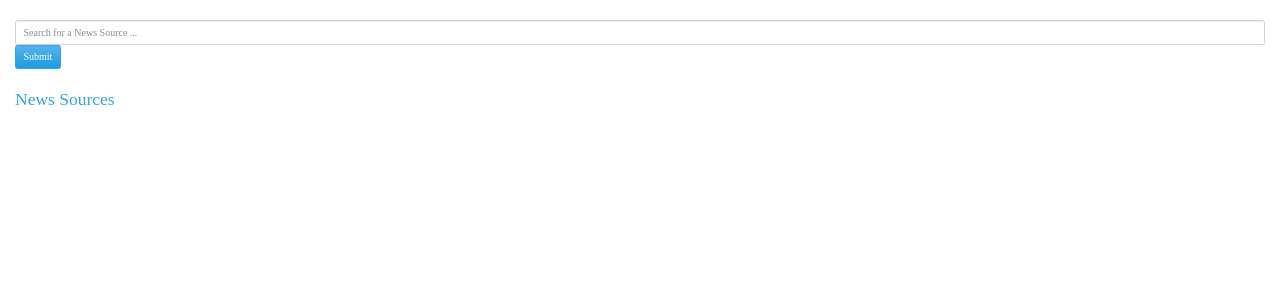
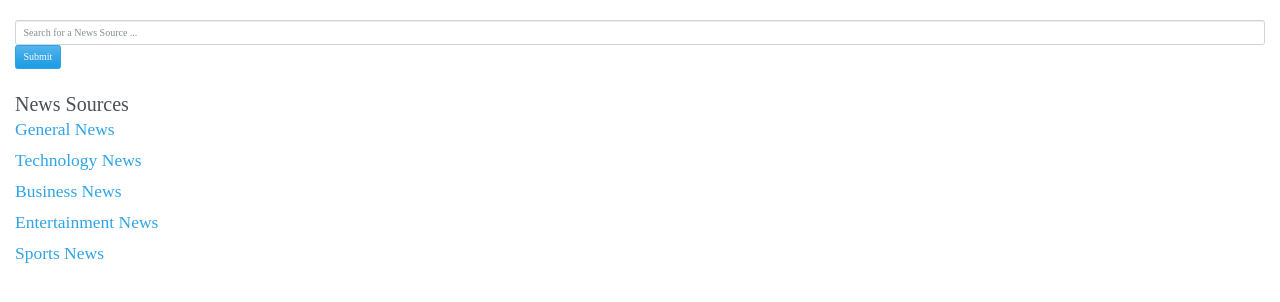
Before and after one commit to Nancy-Muthinzi/ip4-news-api, a Flask app: template app/templates/index.html in a window 1280 px wide. Shown: the part 112-414 px from the top of the page. Run offline with Flask 2, Linux system fonts and the light colour scheme; the template is opened without the code that fills it: most values are stand-ins (such as "Sample title", 1, 10 or a date in 2020); some libraries are stand-ins or nearby versions; some web fonts are replaced.

Commit message:
format home page structure

```diff
--- a/app/templates/index.html
+++ b/app/templates/index.html
@@ -26,31 +26,23 @@
 
 
      <!-- news sources section -->
+    <div
+    <h2> News Sources </h2>
 
-    <h3> News Sources </h3>
+    <h3>General News</h3>
+        <ul> {{ macro.displaySourceList(general) }} </ul>
 
-    <div class="row">
-        {{ macro.displaySourceList(general) }}
-    </div>
+    <h3>Technology News</h3>
+        <ul> {{ macro.displaySourceList(technology) }} </ul>
 
-    <div class="row">
-            {{ macro.displaySourceList(breaking) }}
-        </div>
+    <h3>Business News</h3>
+        <ul> {{ macro.displaySourceList(business) }} </ul>
 
-    <div class="row">
-        {{ macro.displaySourceList(technology) }}
-    </div>
+    <h3>Entertainment News</h3>
+        <ul> {{ macro.displaySourceList(entertainment) }} </ul>
 
-    <div class="row">
-        {{ macro.displaySourceList(business) }}
-    </div>
+    <h3>Sports News</h3>
+        <ul> {{ macro.displaySourceList(sports) }} </ul>
 
-    <div class="row">
-        {{ macro.displaySourceList(entertainment) }}
-    </div>
-
-    <div class="row">
-        {{ macro.displaySourceList(sports) }}
-    </div>
 
 {% endblock %}
--- a/app/templates/macros.html
+++ b/app/templates/macros.html
@@ -1,15 +1,16 @@
 {% macro displaySourceList(sources) %}
     {% for item in sources %}
-    <div class="col-xs-12 col-sm-4 col-md-2 col-lg-2 article-card">
-            <h3><a href="/source/{{item.id}}"> {{ item.name }}</a> </h3>
-            <p>{{ item.language }} </p>
-            <li class="text-center">
-                <a href="/article/{{item.url}}">
-                    {{ item.description }}</a>
-            </li>
-            <li>{{item.name}}</li>
 
-    </div>
+
+    <div class="card mb-10 col-md-3" style="margin-bottom: 10px">
+        <a class="list-group-item list-group-item-action active" href="/source/{{item.id}}">
+            <li style="list-style: none">{{item.name}}</li>
+
+        </a>
+        <p>{{ item.description }} </p>
+        <a href="{{item.url}}">Read more ...</a>
+
+</div>
     {% endfor %}
 {% endmacro %}
 
--- a/app/templates/source.html
+++ b/app/templates/source.html
@@ -4,11 +4,12 @@
 {% block content %}
 {% for item in source %}
 <div class="card mb-10 col-md-3" style="margin-bottom: 10px">
-        <a class="list-group-item list-group-item-action active" href="/source/{{item.id}}">
+
+        <img style="height: auto; width: 100%; display: block;" src="{{item.urlToImage}}" alt="{{item.author}}">
+                <a class="list-group-item list-group-item-action active" href="/source/{{item.id}}">
             <li style="list-style: none">{{item.title}}</li>
             <a href="{{item.url}}">Read more ...</a>
         </a>
-        <img style="height: auto; width: 100%; display: block;" src="{{item.urlToImage}}" alt="{{item.author}}">
 </div>
 {% endfor %}
 {% endblock %}
```
